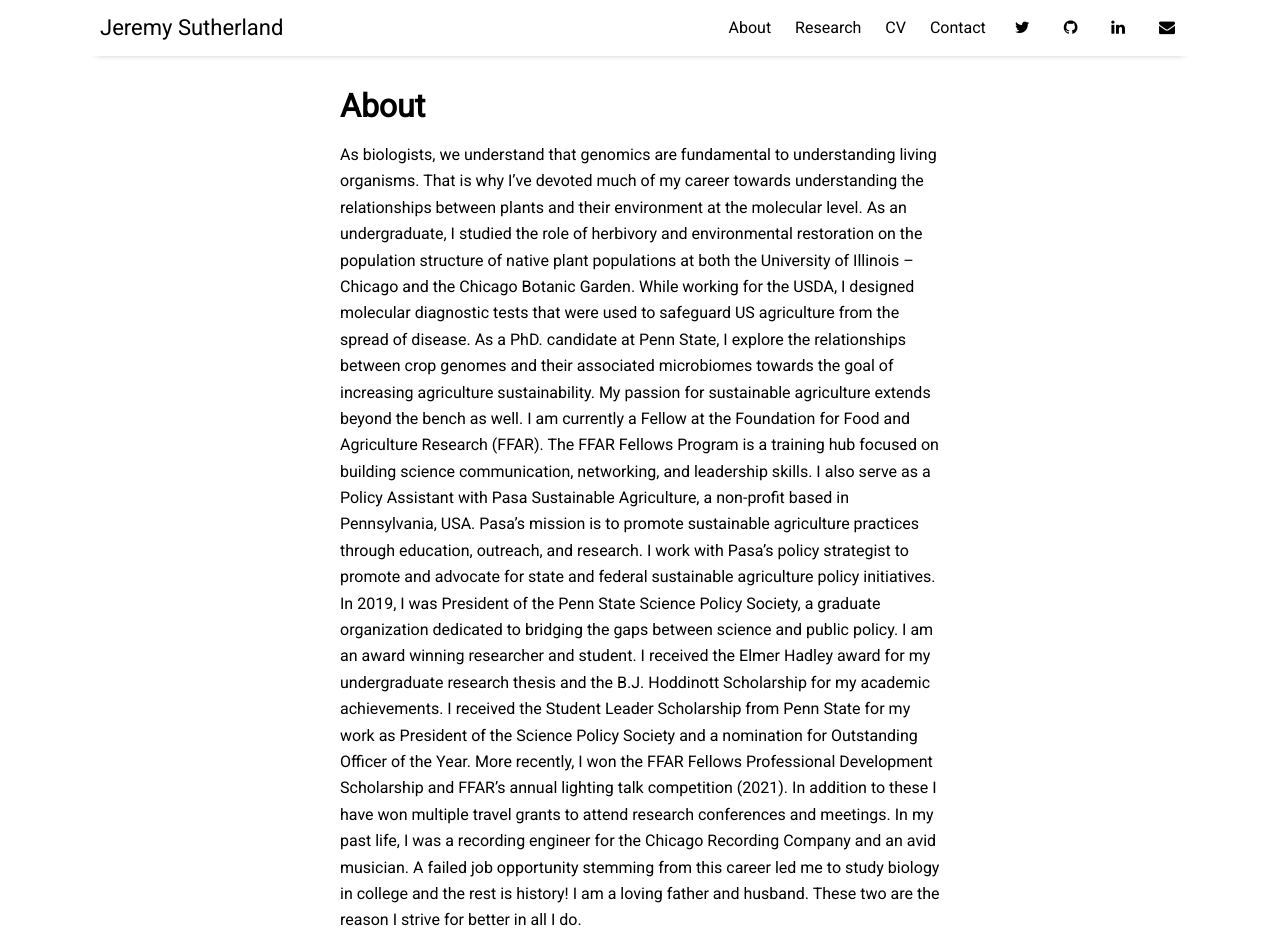
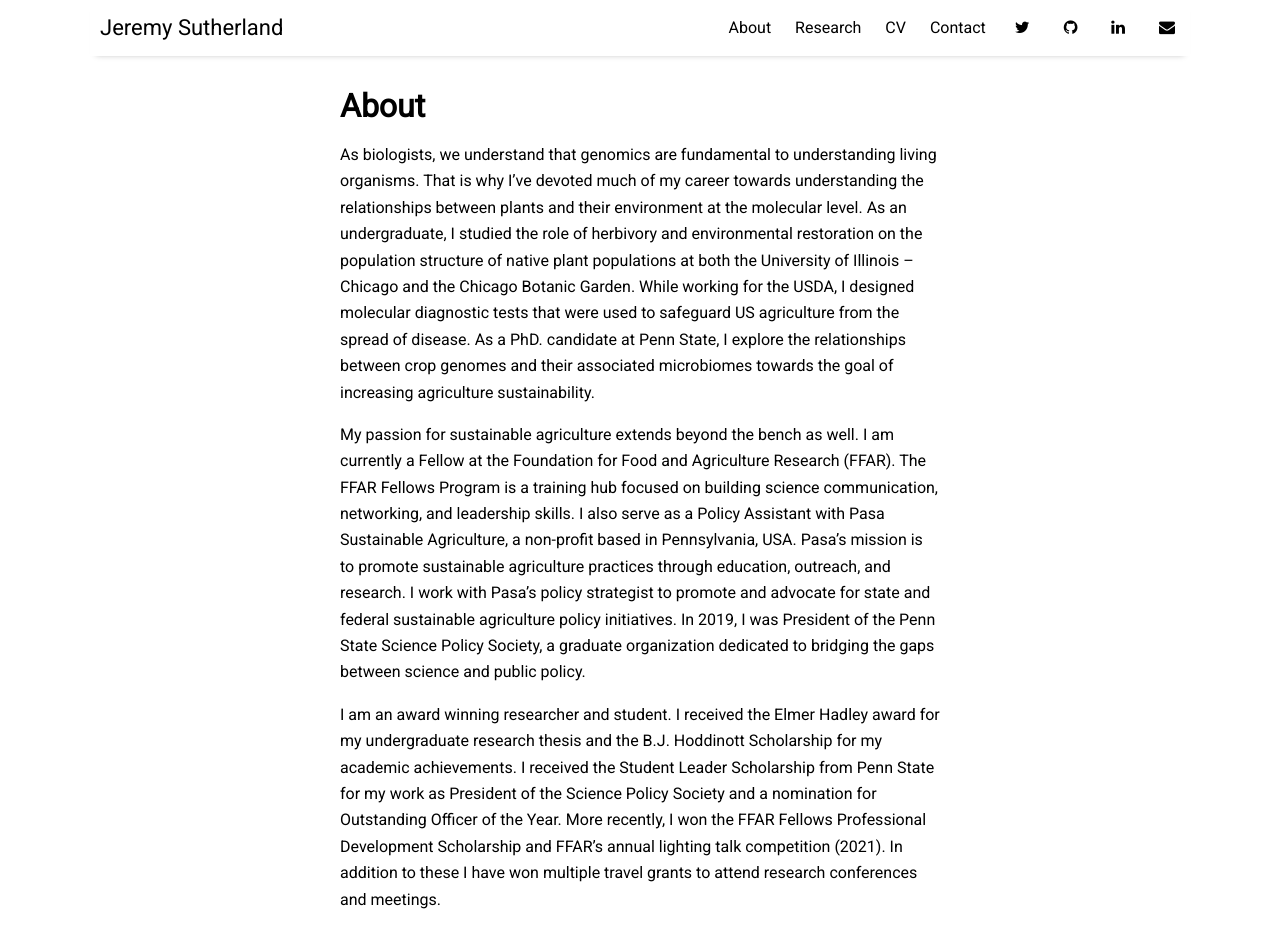
Before and after one commit to jeremysutherland/jeremysutherland.github.io, a Jekyll site: the page built from pages/about.md, in a window 1280 px wide and 1400 px high. Shown: the top 932 px of the window. Built offline with Jekyll 4.4.1, drawn with Linux system fonts in a browser that asks for light colours; nearby versions of some CDN libraries; some of the changed text lies outside the part shown; grey boxes are pictures that could not be loaded.

Commit message:
Update about.md

```diff
--- a/pages/about.md
+++ b/pages/about.md
@@ -4,11 +4,14 @@
 permalink: /about
 ---
 
+As biologists, we understand that genomics are fundamental to understanding living organisms. That is why I've devoted much of my career towards understanding the relationships between plants and their environment at the molecular level. As an undergraduate, I studied the role of herbivory and environmental restoration on the population structure of native plant populations at both the University of Illinois – Chicago and the Chicago Botanic Garden. While working for the USDA, I designed molecular diagnostic tests that were used to safeguard US agriculture from the spread of disease. As a PhD. candidate at Penn State, I explore the relationships between crop genomes and their associated microbiomes towards the goal of increasing agriculture sustainability.
 
-As biologists, we understand that genomics are fundamental to understanding living organisms. That is why I've devoted much of my career towards understanding the relationships between plants and their environment at the molecular level. As an undergraduate, I studied the role of herbivory and environmental restoration on the population structure of native plant populations at both the University of Illinois – Chicago and the Chicago Botanic Garden. While working for the USDA, I designed molecular diagnostic tests that were used to safeguard US agriculture from the spread of disease. As a PhD. candidate at Penn State, I explore the relationships between crop genomes and their associated microbiomes towards the goal of increasing agriculture sustainability.
 My passion for sustainable agriculture extends beyond the bench as well. I am currently a Fellow at the Foundation for Food and Agriculture Research (FFAR). The FFAR Fellows Program is a training hub focused on building science communication, networking, and leadership skills. I also serve as a Policy  Assistant with Pasa Sustainable Agriculture, a non-profit based in Pennsylvania, USA. Pasa's mission is to promote sustainable agriculture practices through education, outreach, and research. I work with Pasa’s policy strategist to promote and advocate for state and federal sustainable agriculture policy initiatives. In 2019, I was President of the Penn State Science Policy Society, a graduate organization dedicated to bridging the gaps between science and public policy.
+
 I am an award winning researcher and student. I received the Elmer Hadley award for my undergraduate research thesis and the B.J. Hoddinott Scholarship for my academic achievements. I received the Student Leader Scholarship from Penn State for my work as President of the Science Policy Society and a nomination for Outstanding Officer of the Year. More recently, I won the FFAR Fellows Professional Development Scholarship and FFAR’s annual lighting talk competition (2021). In addition to these I have won multiple travel grants to attend research conferences and meetings.
+
 In my past life, I was a recording engineer for the Chicago Recording Company and an avid musician. A failed job opportunity stemming from this career led me to study biology in college and the rest is history!
+
 I am a loving father and husband. These two are the reason I strive for better in all I do.
 
 ![headshot](https://user-images.githubusercontent.com/46527606/178636097-5b5e9a81-0ab6-43c6-84bb-6669202159b5.jpg)
```
